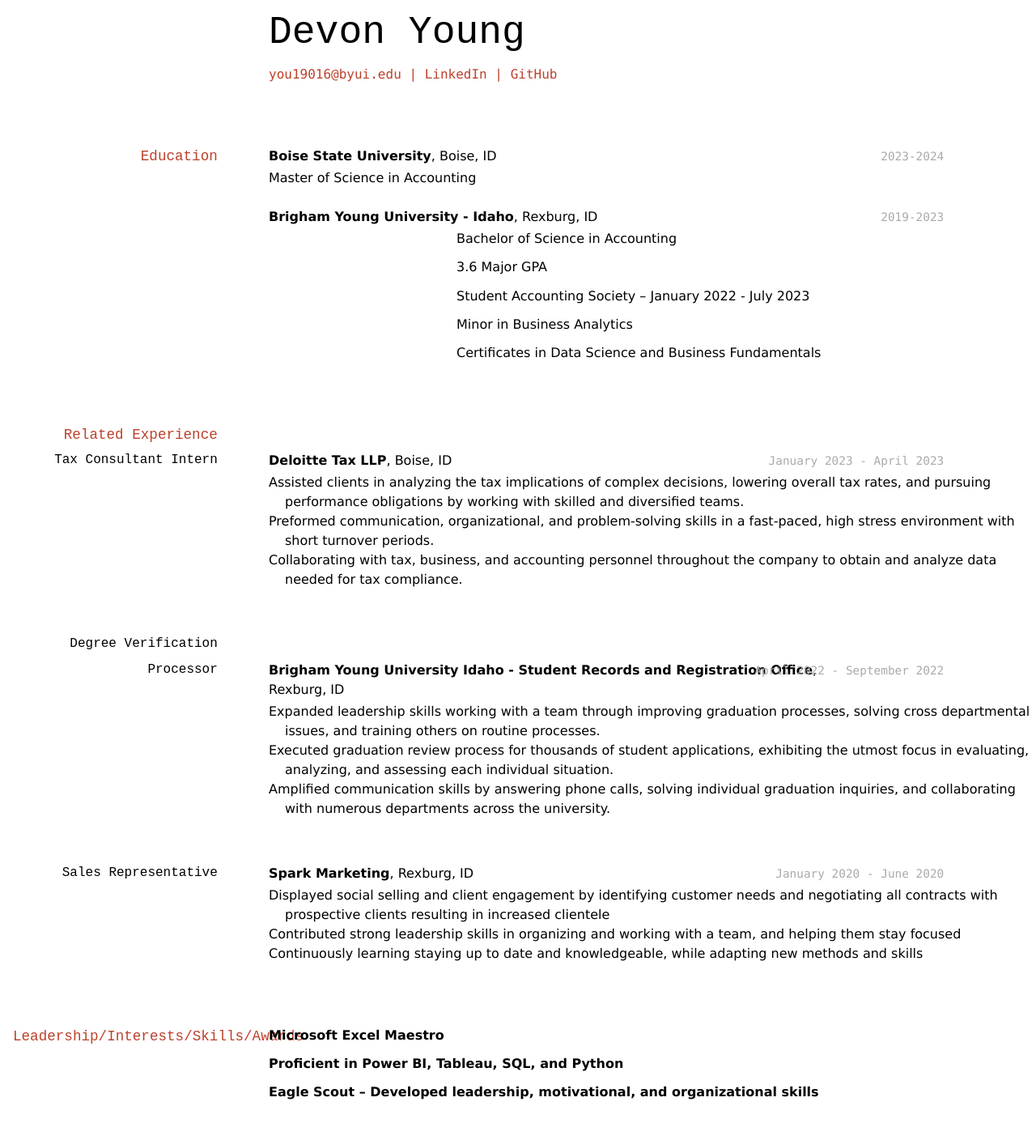
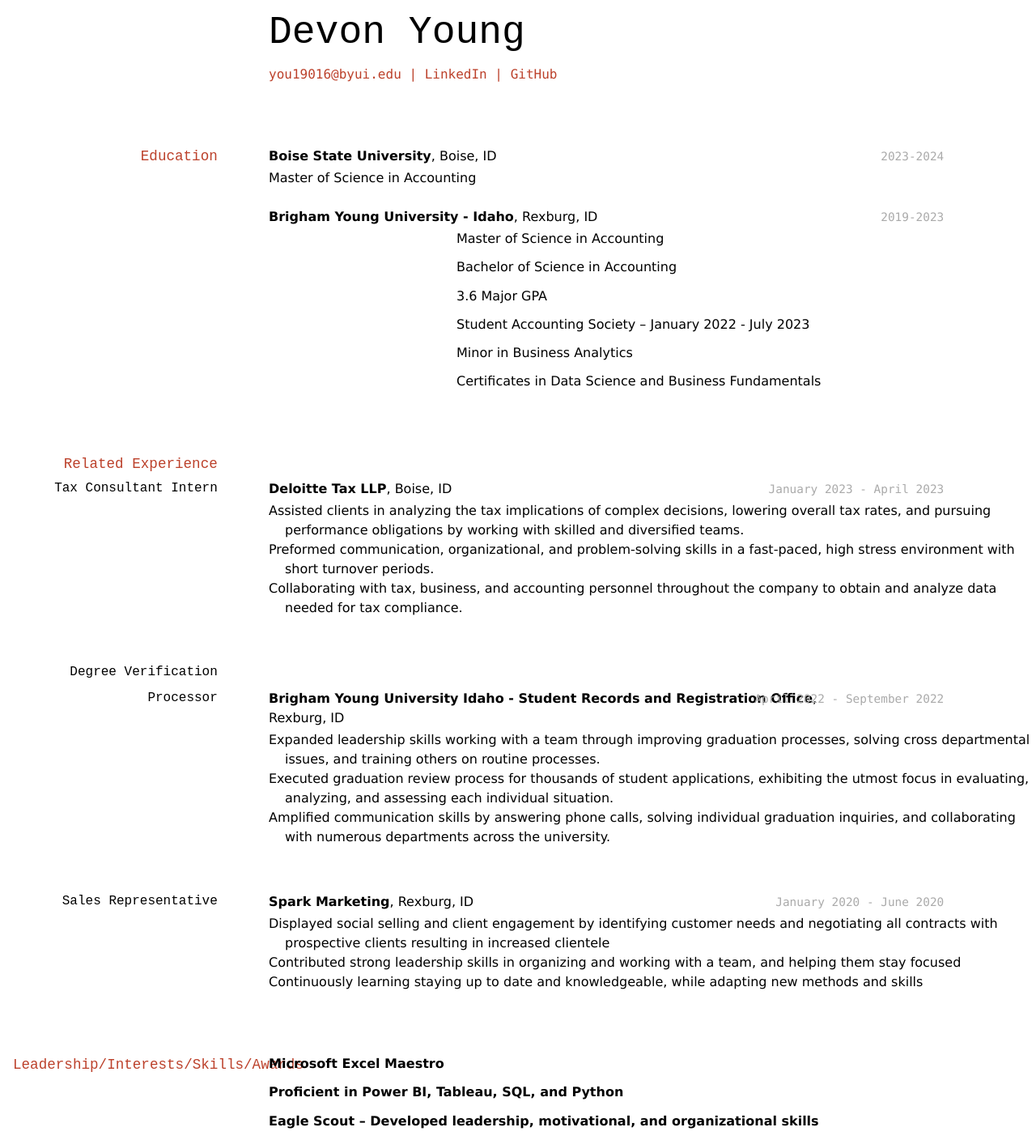
Before and after one commit to you19016/young_resume, a Jekyll site: the page built from docs/index.md, in a window 1280 px wide. Shown: the whole page at 81% size. Built offline with Jekyll 4.4.1, drawn with Linux system fonts in a browser that asks for light colours; before the commit the page ends 1373 px from its top, so only the background shows below that.

```diff
--- a/docs/index.md
+++ b/docs/index.md
@@ -21,6 +21,8 @@ __Boise State University__, Boise, ID
 
 `2019-2023`
 __Brigham Young University - Idaho__, Rexburg, ID
+
+- Master of Science in Accounting
 
 - Bachelor of Science in Accounting
 
```
